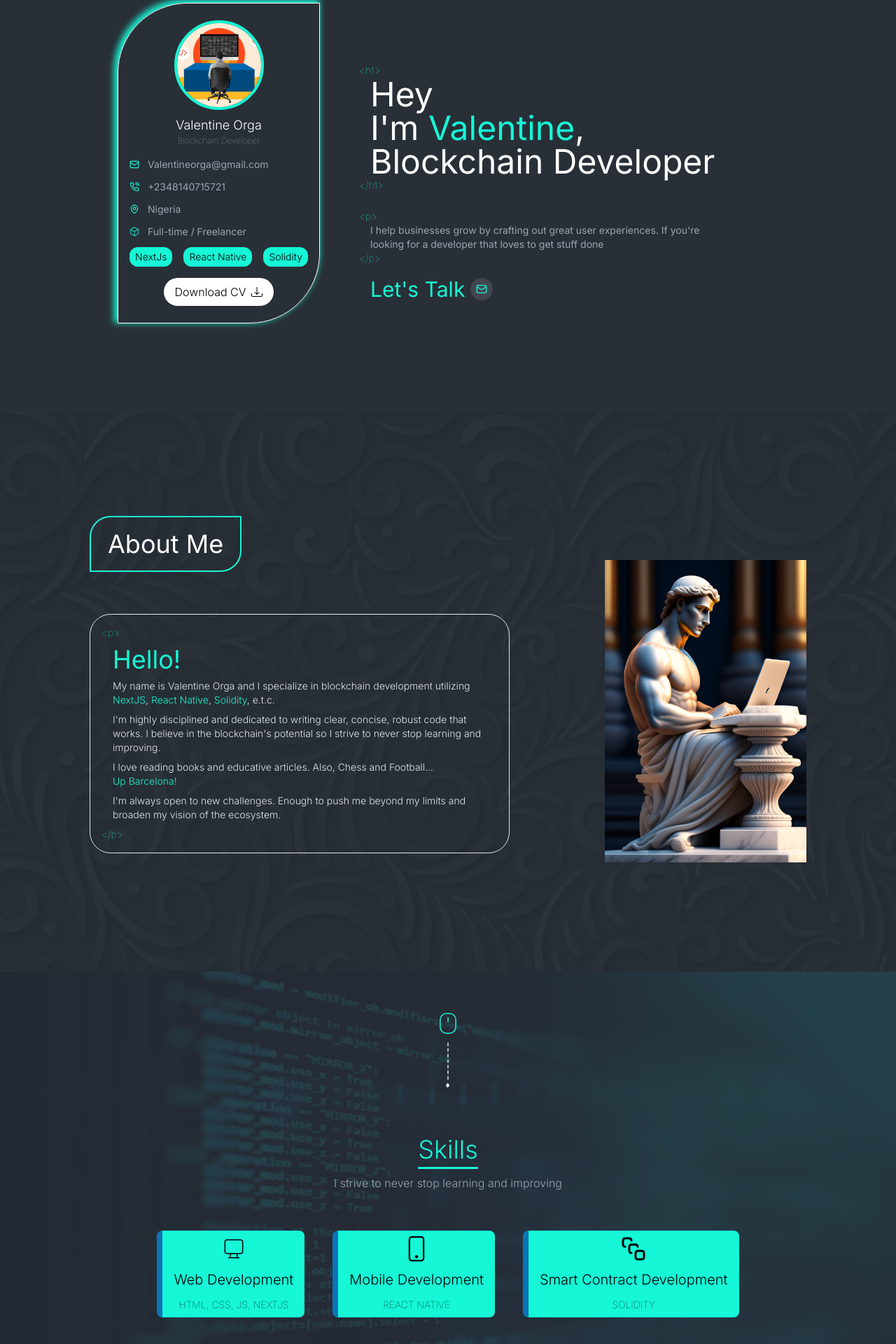
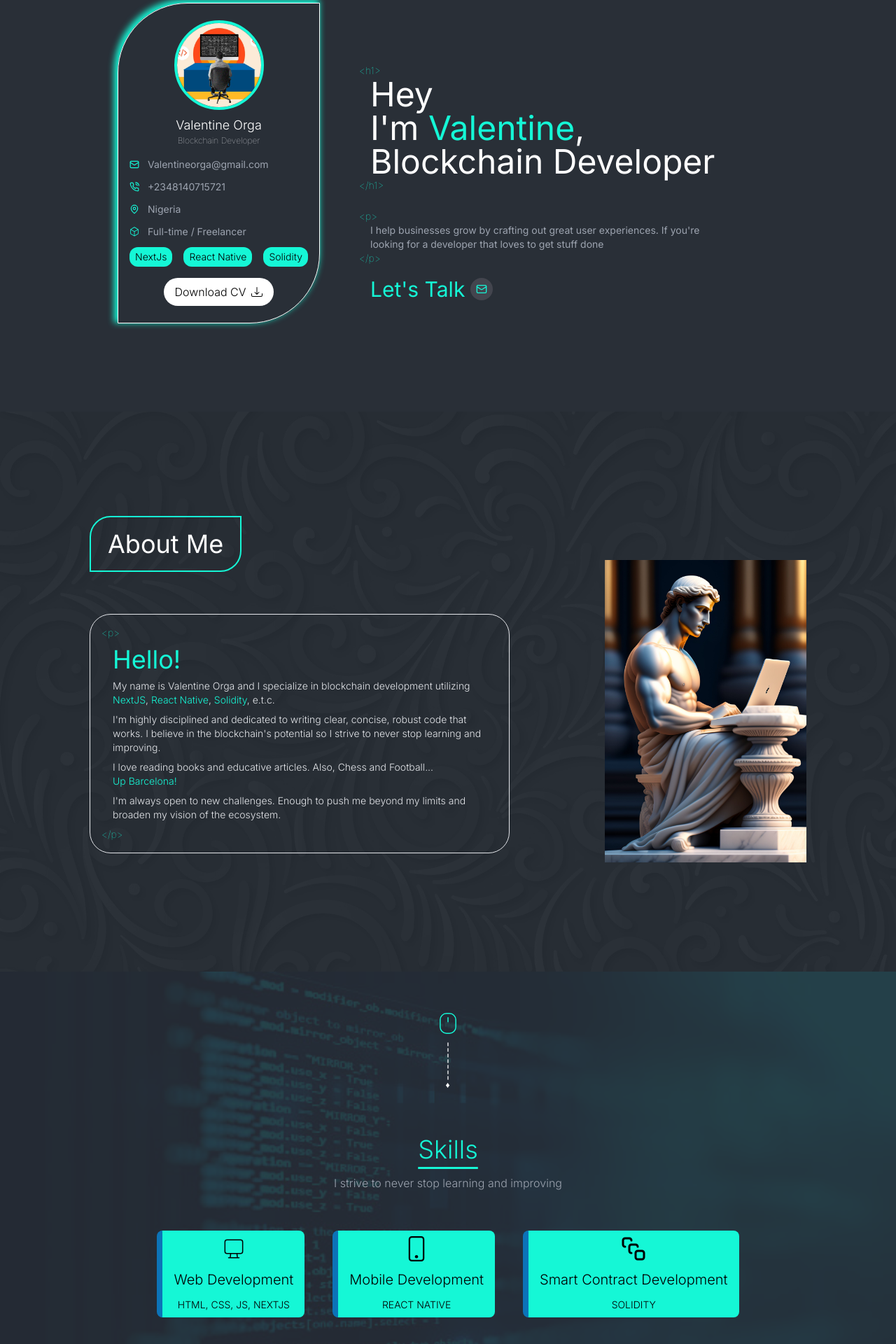
Before and after one commit to ValentineCodes/valentineorga, a Next.js app: page / in a window 1280 px wide. Shown: the part 212-2132 px from the top of the page at 70% size. Built offline with nearby package versions, Linux system fonts and the light colour scheme.

Commit message:
adjusted font weight

```diff
--- a/components/Hero.tsx
+++ b/components/Hero.tsx
@@ -30,7 +30,7 @@ export default function Hero({ }: Props) {
             >
                 <img src="/images/profile_image.webp" alt="My handsome face" className='relative rounded-full h-32 w-32 mx-auto object-cover border-4 border-[#15f7d6]' />
                 <p className="text-center text-lg font-light mt-2">Valentine Orga</p>
-                <p className='text-center text-xs font-thin text-gray-400'>Blockchain Developer</p>
+                <p className='text-center text-xs font-thin text-gray-200'>Blockchain Developer</p>
 
                 <div className='mt-4 space-y-3 inline-block'>
                     <p className='flex items-center text-sm space-x-3 text-gray-400'>
--- a/components/Skills.tsx
+++ b/components/Skills.tsx
@@ -33,7 +33,7 @@ export default function Skills({ }: Props) {
                 >
                     <CiMonitor className='text-3xl md:text-4xl' />
                     <p className='text-lg md:text-xl font-light'>Web Development</p>
-                    <p className='text-sm md:text-md font-thin'>HTML, CSS, JS, NEXTJS</p>
+                    <p className='text-sm md:text-md font-light'>HTML, CSS, JS, NEXTJS</p>
                 </motion.div>
 
                 <motion.div
@@ -51,7 +51,7 @@ export default function Skills({ }: Props) {
                 >
                     <BsPhone className='text-3xl md:text-4xl' />
                     <p className='text-lg md:text-xl font-light'>Mobile Development</p>
-                    <p className='text-sm md:text-md font-thin'>REACT NATIVE</p>
+                    <p className='text-sm md:text-md font-light'>REACT NATIVE</p>
                 </motion.div>
 
                 <motion.div
@@ -69,7 +69,7 @@ export default function Skills({ }: Props) {
                 >
                     <LuSquareStack className='text-3xl md:text-4xl' />
                     <p className='text-lg md:text-xl font-light'>Smart Contract Development</p>
-                    <p className='text-sm md:text-md font-thin'>SOLIDITY</p>
+                    <p className='text-sm md:text-md font-light'>SOLIDITY</p>
                 </motion.div>
             </div>
 
```
